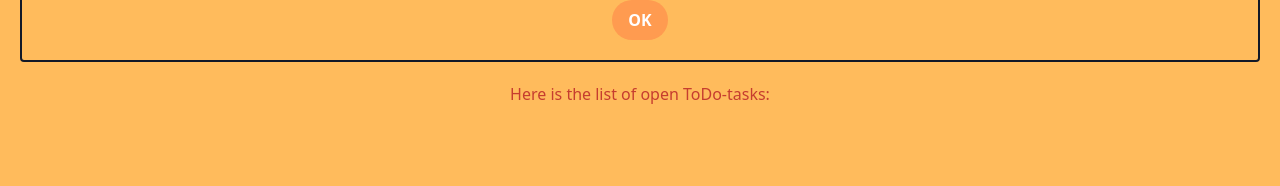
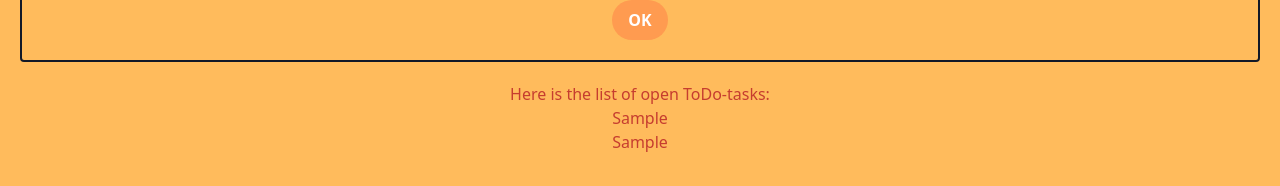
Before and after one commit to WinterIsCoding23/todo-app, a React (Create React App) app: page / in a window 1280 px wide. Both pictures are taken after typing "Sample", "Sample" into the empty fields and a click on the button "OK". Shown: the part 258-444 px from the top of the page. Built offline with nearby package versions, Linux system fonts and the light colour scheme.

Commit message:
pass todo as prop to TaskList & render new task and deadline or default message

```diff
--- a/src/App.tsx
+++ b/src/App.tsx
@@ -5,6 +5,19 @@ import TaskList from "./Components/TaskList";
 
 function App() {
   const [formInput, setFormInput] = useState({ task: "", deadline: "" });
+  const [todo, setTodo] = useState<{ newTask: string; newDeadline: string }[]>(
+    []
+  );
+
+  function addTask(e: FormEvent<HTMLFormElement>): void {
+    const newTask = {
+      newTask: formInput.task,
+      newDeadline: formInput.deadline,
+    };
+
+    setTodo([...todo, newTask]);
+    console.log("newTask:", newTask);
+  }
 
   function handleSubmit(e: FormEvent<HTMLFormElement>): void {
     e.preventDefault();
@@ -22,6 +35,7 @@ function App() {
     // );
     // console.log(formJson.task, formJson.deadline);
 
+    addTask(e);
     setFormInput({ task: "", deadline: "" });
   }
 
@@ -61,7 +75,7 @@ function App() {
           OK
         </button>
       </form>
-      <TaskList formInput={formInput} />
+      <TaskList todo={todo} />
     </div>
   );
 }
--- a/src/Components/TaskList.tsx
+++ b/src/Components/TaskList.tsx
@@ -1,17 +1,20 @@
 interface Props {
-  formInput: {
-    task: string;
-    deadline: string;
-  };
+  todo: { newTask: string; newDeadline: string }[];
 }
 
-const TaskList = ({ formInput }: Props) => {
-  console.log(formInput, "in TaskList");
+const TaskList = ({ todo }: Props) => {
+  console.log(todo, "in TaskList");
   return (
     <div className="taskContainer">
       <h3>Here is the list of open ToDo-tasks:</h3>
-      <p>{formInput.task}</p>
-      <p>{formInput.deadline}</p>
+      {todo.length > 0 ? (
+        <div>
+          <p>{todo[0].newTask}</p>
+          <p>{todo[0].newDeadline}</p>
+        </div>
+      ) : (
+        <p>"You're lucky, looks like you don't have anything to do."</p>
+      )}
     </div>
   );
 };
```
